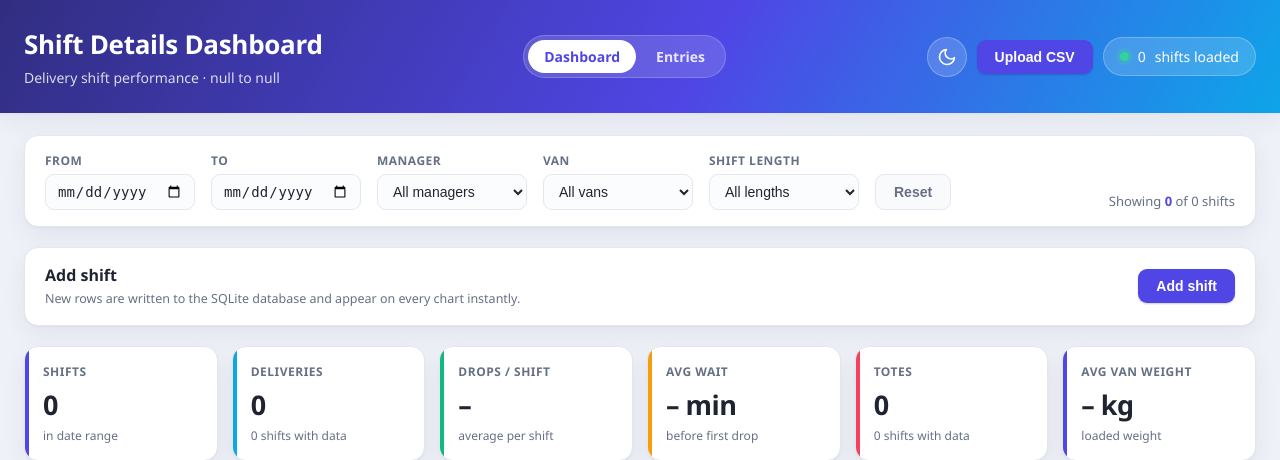
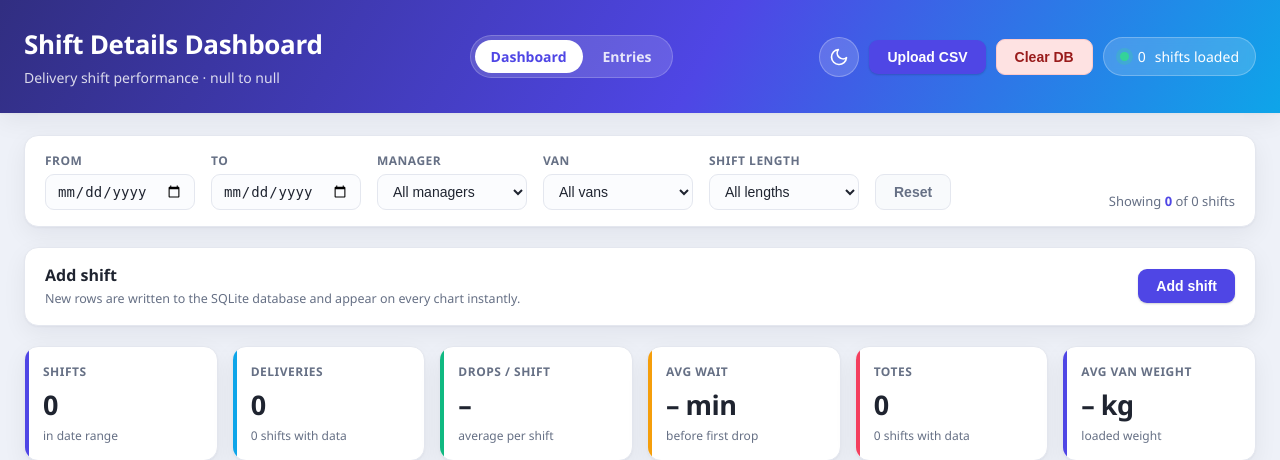
Before and after one commit to ben-hodgson/shiftDetails, a Flask app: page / in a window 1280 px wide. Shown: the top 460 px of the page. Run offline with Flask 3, Linux system fonts and the light colour scheme.

Commit message:
Add database clear functionality

```diff
--- a/app.py
+++ b/app.py
@@ -139,6 +139,22 @@ def upload_csv():
         return jsonify({"ok": False, "errors": [str(e)]}), 400
 
 
+@app.route("/api/database/clear", methods=["POST"])
+def clear_database():
+    """Clear all shifts from the database."""
+    global _PAYLOAD
+
+    try:
+        import sqlite3
+
+        with sqlite3.connect(data_loader.DB_PATH) as conn:
+            conn.execute(f'DELETE FROM "{data_loader.TABLE}"')
+        _PAYLOAD = _build_payload()
+        return jsonify({"ok": True, "meta": _PAYLOAD["meta"]})
+    except Exception as e:
+        return jsonify({"ok": False, "errors": [str(e)]}), 500
+
+
 @app.route("/api/shifts", methods=["POST"])
 def add_shift():
     """Validate and insert a new shift, then serve the refreshed dataset."""
@@ -152,7 +168,10 @@ def add_shift():
     if errors:
         return jsonify({"ok": False, "errors": errors}), 400
 
-    shift_id = data_loader.insert_shift(row)
+    try:
+        shift_id = data_loader.insert_shift(row)
+    except Exception as e:
+        return jsonify({"ok": False, "errors": [str(e)]}), 500
     _PAYLOAD = _build_payload()
     return jsonify({"ok": True, "id": shift_id, "meta": _PAYLOAD["meta"]})
 
--- a/static/dashboard.js
+++ b/static/dashboard.js
@@ -783,6 +783,32 @@
     });
   }
 
+  var clearDbBtn = document.getElementById('clear-db-btn');
+  if (clearDbBtn) {
+    clearDbBtn.addEventListener('click', function () {
+      if (confirm('Are you sure you want to clear ALL data from the database? This cannot be undone.')) {
+        clearDbBtn.disabled = true;
+        clearDbBtn.textContent = 'Clearing...';
+        fetch('/api/database/clear', { method: 'POST' })
+          .then(function (resp) { return resp.json(); })
+          .then(function (data) {
+            if (data.ok) {
+              location.reload();
+            } else {
+              alert('Clear failed: ' + ((data.errors || []).join(', ')));
+              clearDbBtn.disabled = false;
+              clearDbBtn.textContent = 'Clear DB';
+            }
+          })
+          .catch(function (e) {
+            alert('Clear failed: ' + e);
+            clearDbBtn.disabled = false;
+            clearDbBtn.textContent = 'Clear DB';
+          });
+      }
+    });
+  }
+
   window.matchMedia("(prefers-color-scheme: dark)").addEventListener("change", function (e) {
     if (!localStorage.getItem("shift-dash-theme")) applyTheme(e.matches ? "dark" : "light");
   });
--- a/templates/index.html
+++ b/templates/index.html
@@ -29,6 +29,7 @@
         </button>
         <button id="upload-csv-btn" class="btn-primary" type="button">Upload CSV</button>
         <input type="file" id="upload-csv-input" accept=".csv" style="display:none">
+        <button id="clear-db-btn" class="btn-reset" type="button" style="background:#fee2e2;color:#991b1b;border:1px solid #fecaca">Clear DB</button>
         <div class="topbar-badge">
           <span class="badge-dot"></span>
           <span id="meta-rows"></span> shifts loaded
```
